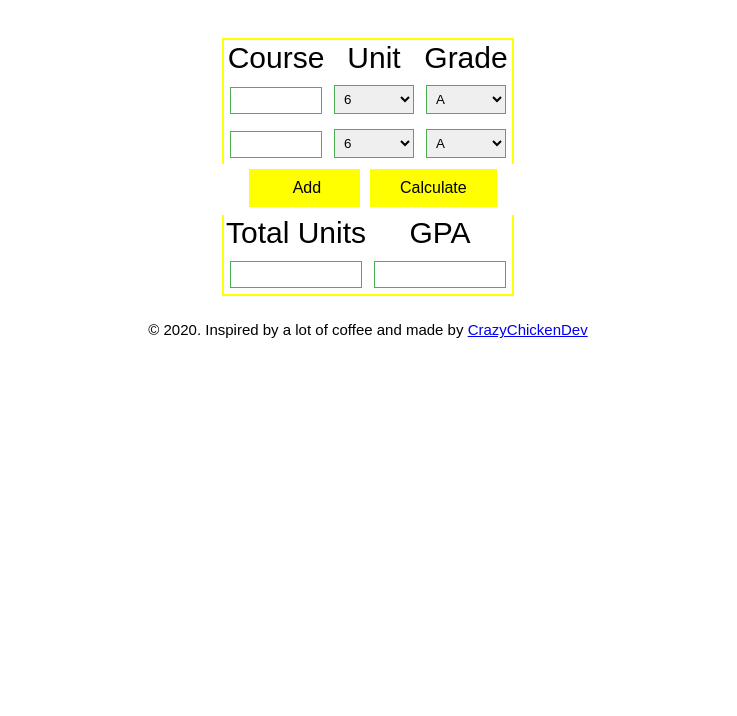
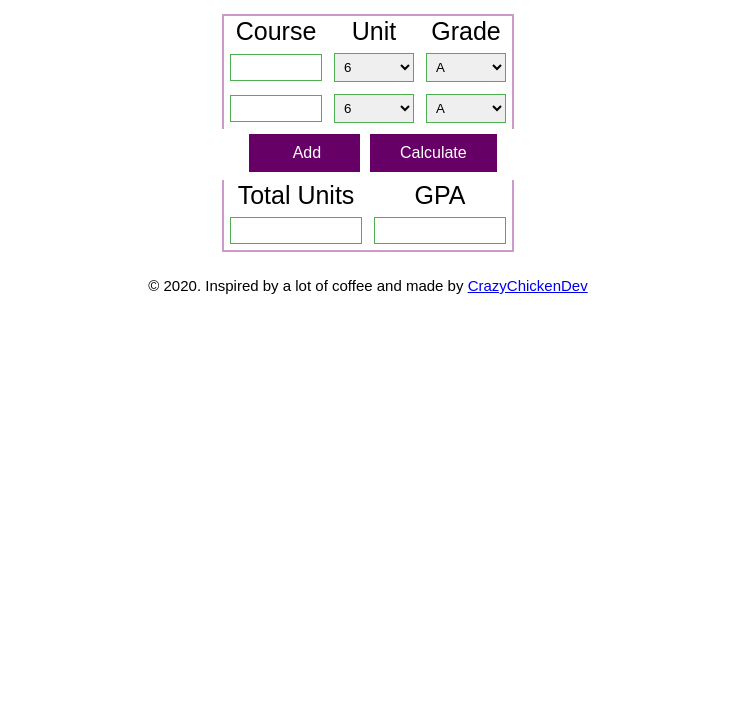
Before and after one commit to CrazyChickenDev/CPE461-CGPA-Calculator, a plain HTML site: page index.html in a window 1280 px wide. Shown: the part 124-840 px from the top of the page, without its empty margins (272-1009 px from the left). Drawn offline with Linux system fonts and the light colour scheme.

Commit message:
update to main.css

```diff
--- a/css/main.css
+++ b/css/main.css
@@ -11,7 +11,7 @@ body {
 	min-height: 100vh;
 	margin: 0;
 	font-family: 'Cursive', sans-serif;
-	font-size: 30px;
+	font-size: 25px;
   }
 
 .section-con {
@@ -25,9 +25,9 @@ body {
 	border-spacing: 0;
 	width: 100%;
 	border: none;
-	border-left: 2px solid yellow;
-	border-right: 2px solid yellow;
-	border-top: 2px solid yellow;
+	border-left: 2px solid #CC99CC;
+	border-right: 2px solid #CC99CC;
+	border-top: 2px solid #CC99CC;
 }
 
 .table-con-result{
@@ -36,9 +36,9 @@ body {
 	border-spacing: 0;
 	width: 100%;
 	border: none;
-	border-left: 2px solid yellow;
-	border-right: 2px solid Yellow;
-	border-bottom: 2px solid Yellow;
+	border-left: 2px solid #CC99CC;
+	border-right: 2px solid #CC99CC;
+	border-bottom: 2px solid #CC99CC;
 }
 
 .table-con > thead, .table-con-result > thead {
@@ -68,9 +68,9 @@ body {
 }
 
 button {
-	background-color: yellow; /* Green */
+	background-color: #660066;
   	border: none;
-  	color: black;
+  	color: white;
   	padding: 10px 30px;
   	text-align: center;
   	text-decoration: none;
```
